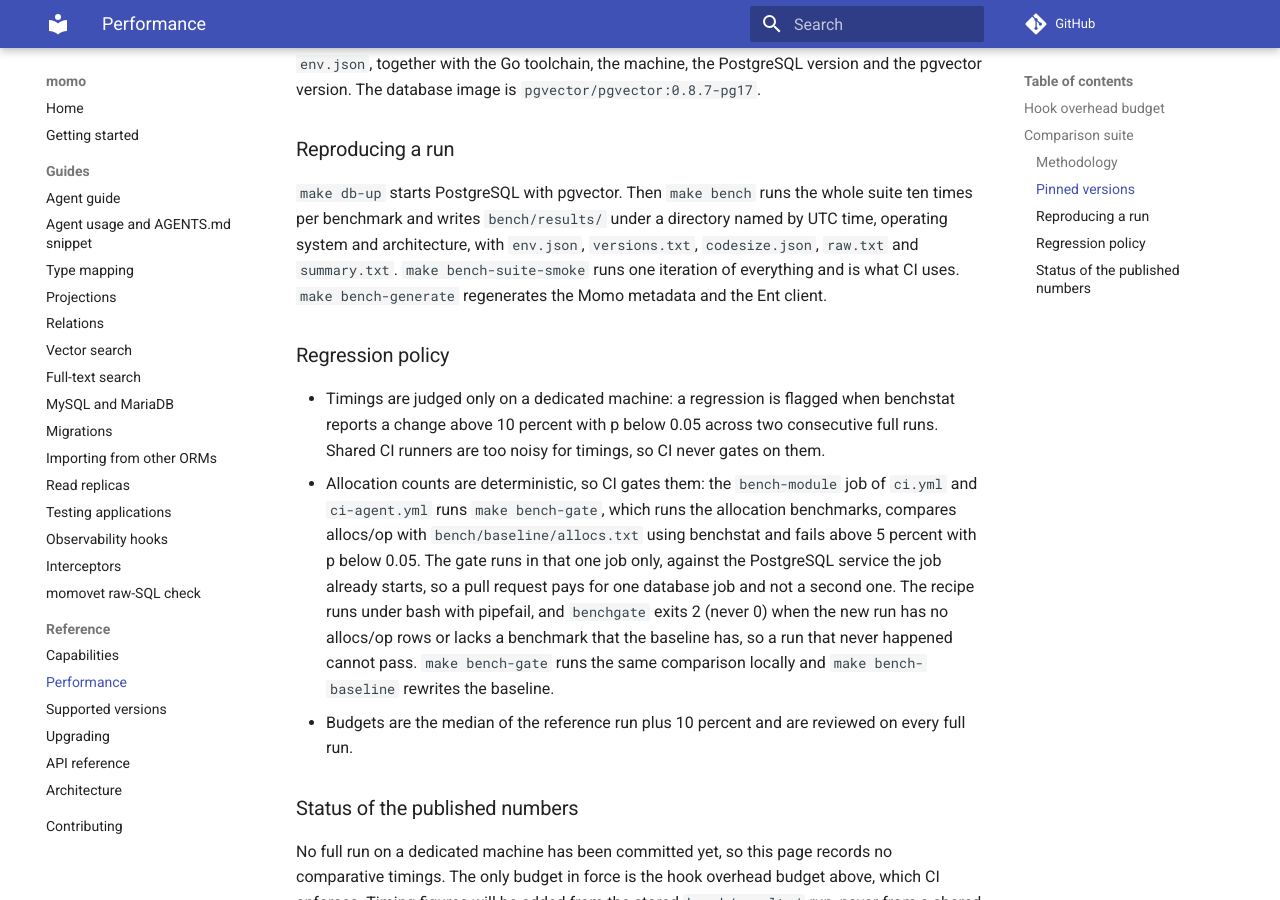
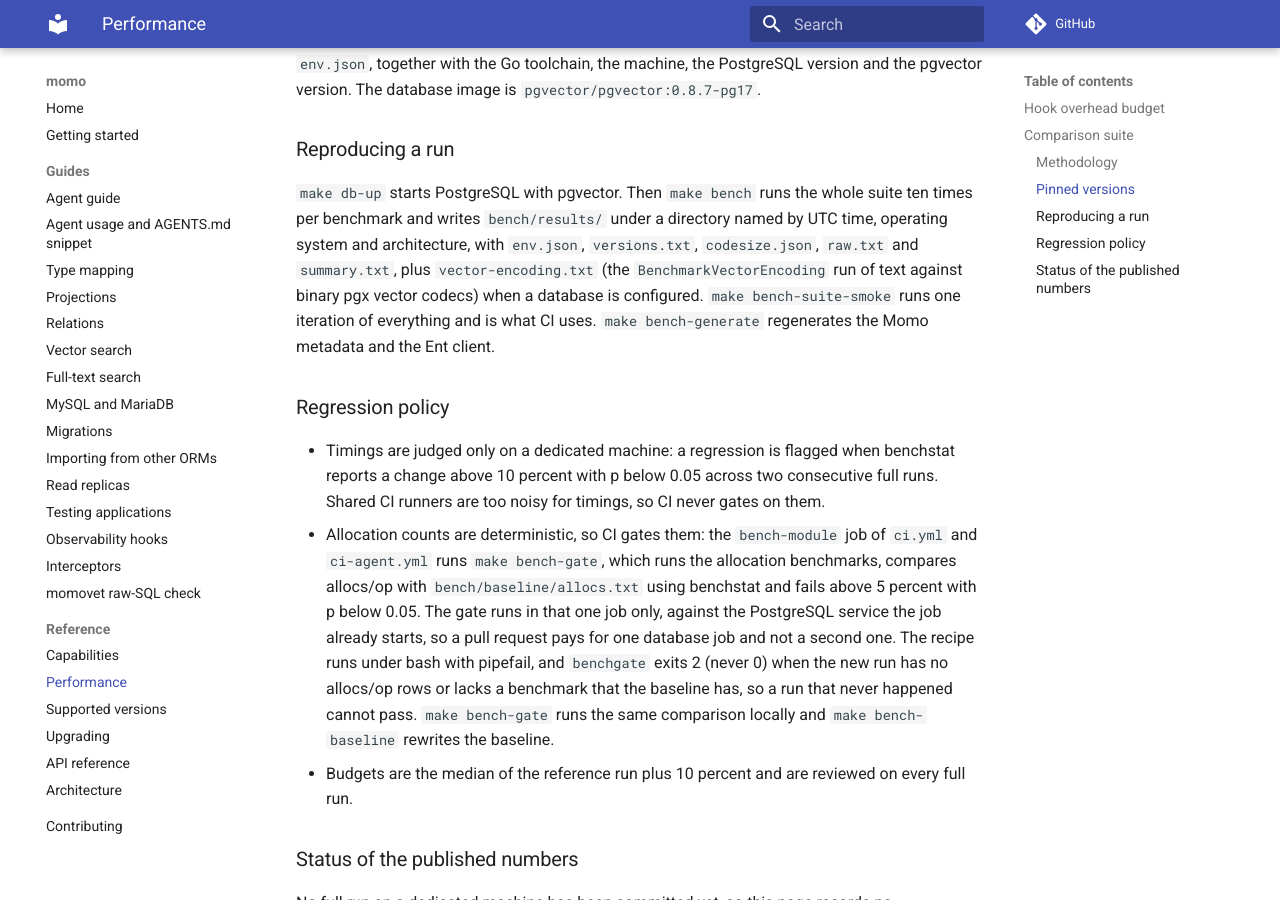
Before and after one commit to azrtydxb/momo, an MkDocs documentation site: the page built from docs/PERFORMANCE.md, in a window 1280 px wide and 900 px high, scrolled down 1652 px. Built offline with MkDocs 1.6.1 and Material for MkDocs 9.7.7, drawn with Linux system fonts in a browser that asks for light colours; comment, search, counter and statistics services are not loaded; the version menu is left out.

Commit message:
feat(bench): record the pgx vector codec benchmark in each results run

```diff
--- a/docs/PERFORMANCE.md
+++ b/docs/PERFORMANCE.md
@@ -66,7 +66,9 @@ PostgreSQL version and the pgvector version. The database image is
 `make db-up` starts PostgreSQL with pgvector. Then `make bench` runs the whole
 suite ten times per benchmark and writes `bench/results/` under a directory named
 by UTC time, operating system and architecture, with `env.json`, `versions.txt`,
-`codesize.json`, `raw.txt` and `summary.txt`. `make bench-suite-smoke` runs one
+`codesize.json`, `raw.txt` and `summary.txt`, plus `vector-encoding.txt` (the
+`BenchmarkVectorEncoding` run of text against binary pgx vector codecs) when a
+database is configured. `make bench-suite-smoke` runs one
 iteration of everything and is what CI uses. `make bench-generate` regenerates
 the Momo metadata and the Ent client.
 
```
Also changed, not shown: 2 other files.
